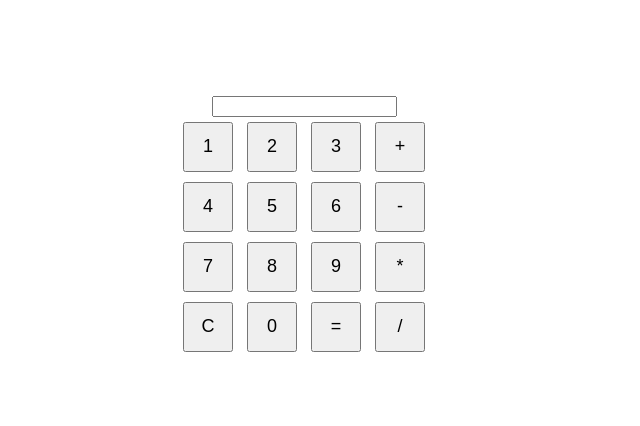
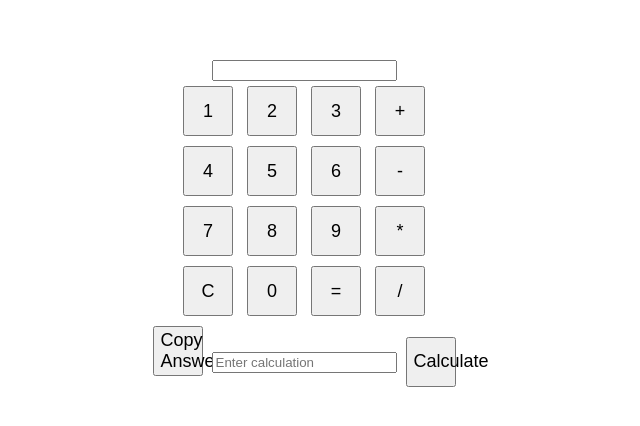
Before and after one commit to i-like-dev/counter, a plain HTML site: page index.html in a window 1280 px wide. Shown: the part 174-600 px from the top of the page, without its empty margins (336-976 px from the left). Drawn offline with Linux system fonts and the light colour scheme.

Commit message:
Update index.html

```diff
--- a/index.html
+++ b/index.html
@@ -29,6 +29,10 @@
         <button onclick="appendToDisplay('0')">0</button>
         <button onclick="calculateResult()">=</button>
         <button onclick="appendToDisplay('/')">/</button>
+        <br>
+        <button onclick="copyAnswer()">Copy Answer</button>
+        <input type="text" id="userInput" placeholder="Enter calculation">
+        <button onclick="calculateFromInput()">Calculate</button>
     </div>
 
     <script src="script.js"></script>
```
